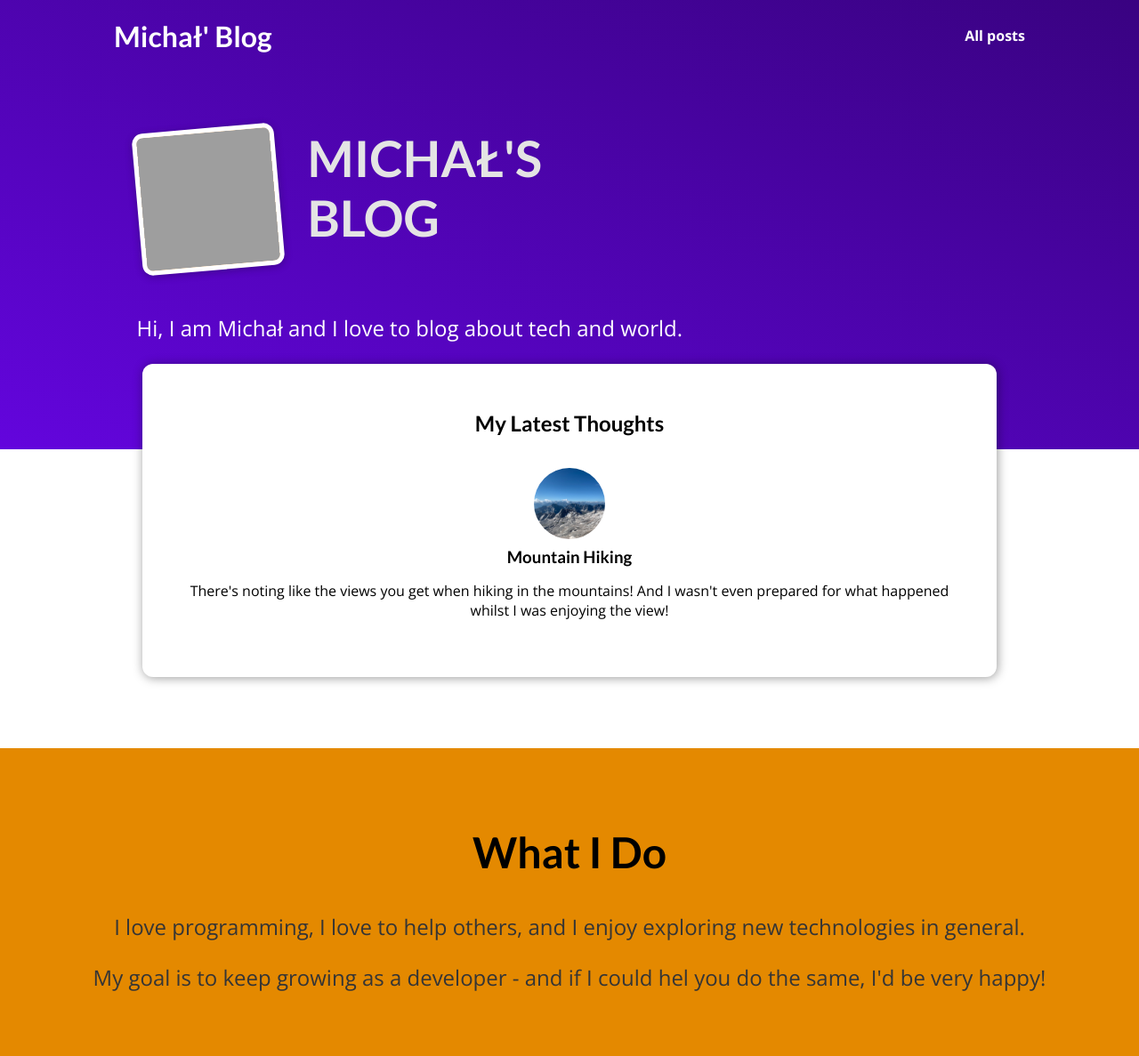
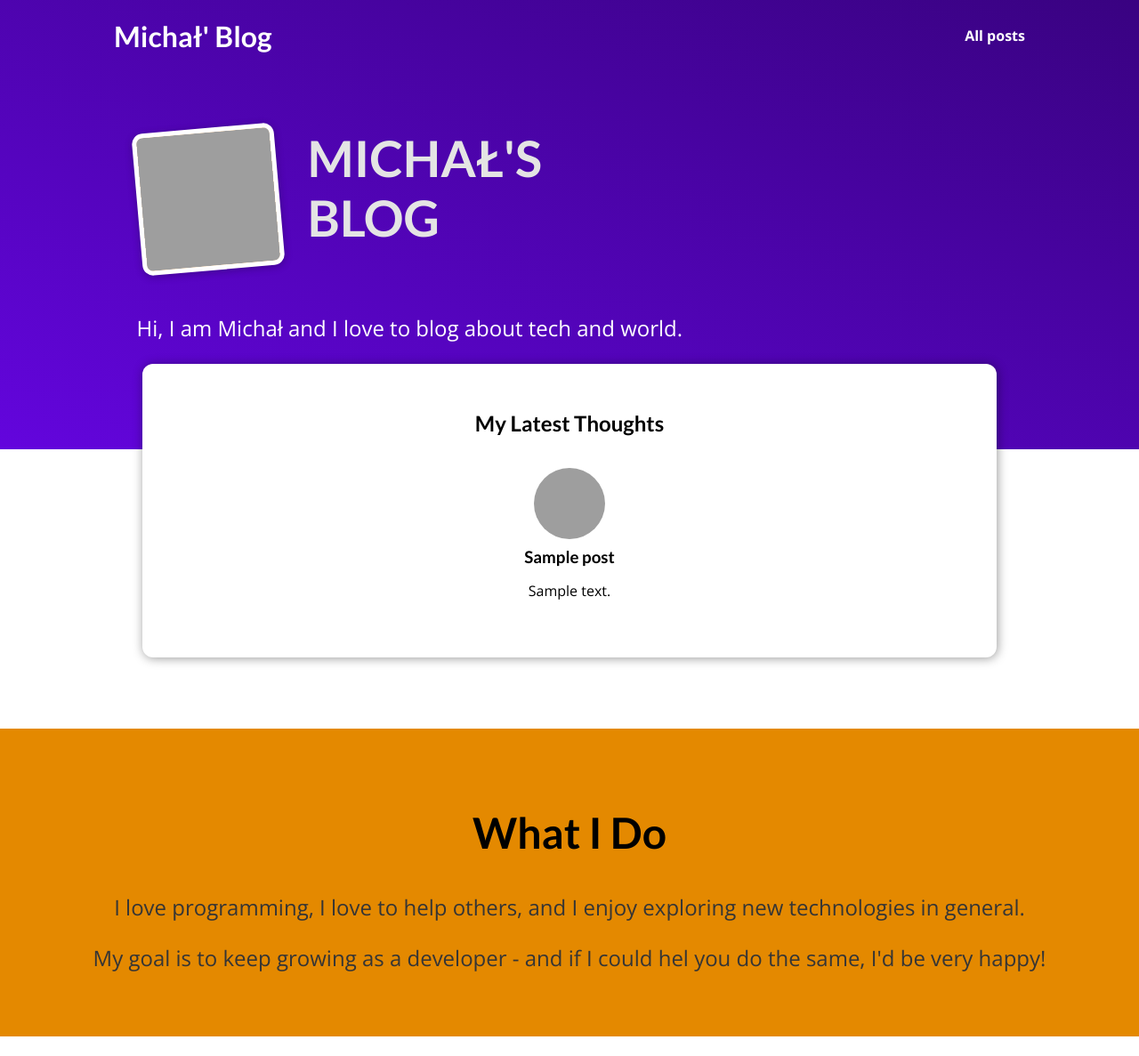
Before and after one commit to GadorPL/blog_personal, a Django app: template blog/templates/blog/index.html in a window 1280 px wide. Shown: the whole page at 89% size. After the commit the page ends 1165 px from the top, so only its background shows below. Run offline with Django 4.2, Linux system fonts and the light colour scheme; the template is opened without the code that fills it: most values are stand-ins (such as "Sample title", 1, 10 or a date in 2020); grey boxes are pictures that could not be loaded.

Commit message:
add the latest posts on starting page and interpolation

```diff
--- a/blog/templates/blog/includes/post.html
+++ b/blog/templates/blog/includes/post.html
@@ -2,13 +2,12 @@
 
 <li>
     <article class="post">
-        <a href="{% url 'post-detail-page' slug='the-mountains' %}">
-            <img src="{% static 'blog/images/mountains.jpg' %}" alt="Mountain Hiking">
+        <a href="{% url 'post-detail-page' post.slug %}">
+            <img src="{% static 'blog/images/'|add:post.image %}" alt="{{ post.title }}">
             <div class="post__content">
-                <h3>Mountain Hiking</h3>
+                <h3>{{ post.title }}</h3>
                 <p>
-                    There's noting like the views you get when hiking in the mountains!
-                    And I wasn't even prepared for what happened whilst I was enjoying the view!
+                    {{ post.excerpt }}
                 </p>
             </div>
         </a>
--- a/blog/templates/blog/index.html
+++ b/blog/templates/blog/index.html
@@ -23,7 +23,9 @@
         <h2>My Latest Thoughts</h2>
 
         <ul>
-            {% include "blog/includes/post.html" %}
+            {% for post in posts %}
+                {% include "blog/includes/post.html" %}
+            {% endfor %}
         </ul>
     </section>
 
```
Also changed, not shown: blog/views.py (+9 -1 lines).
